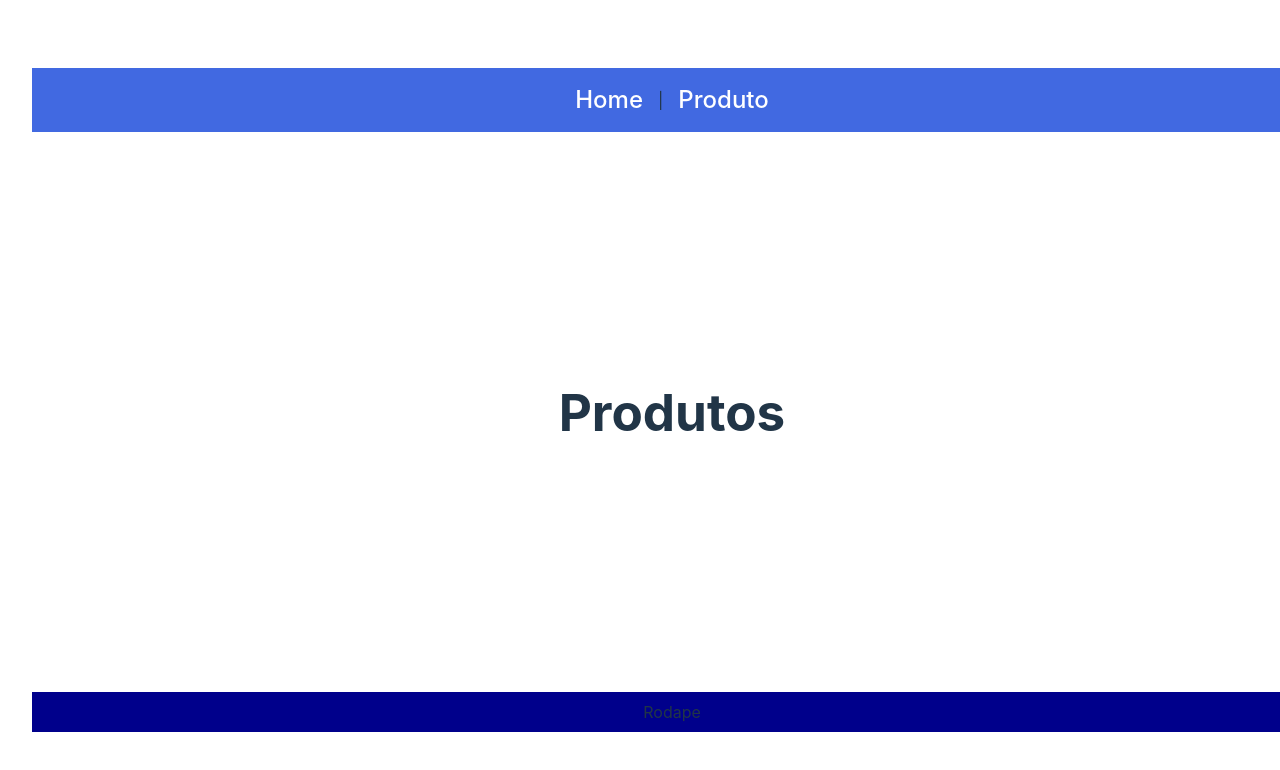
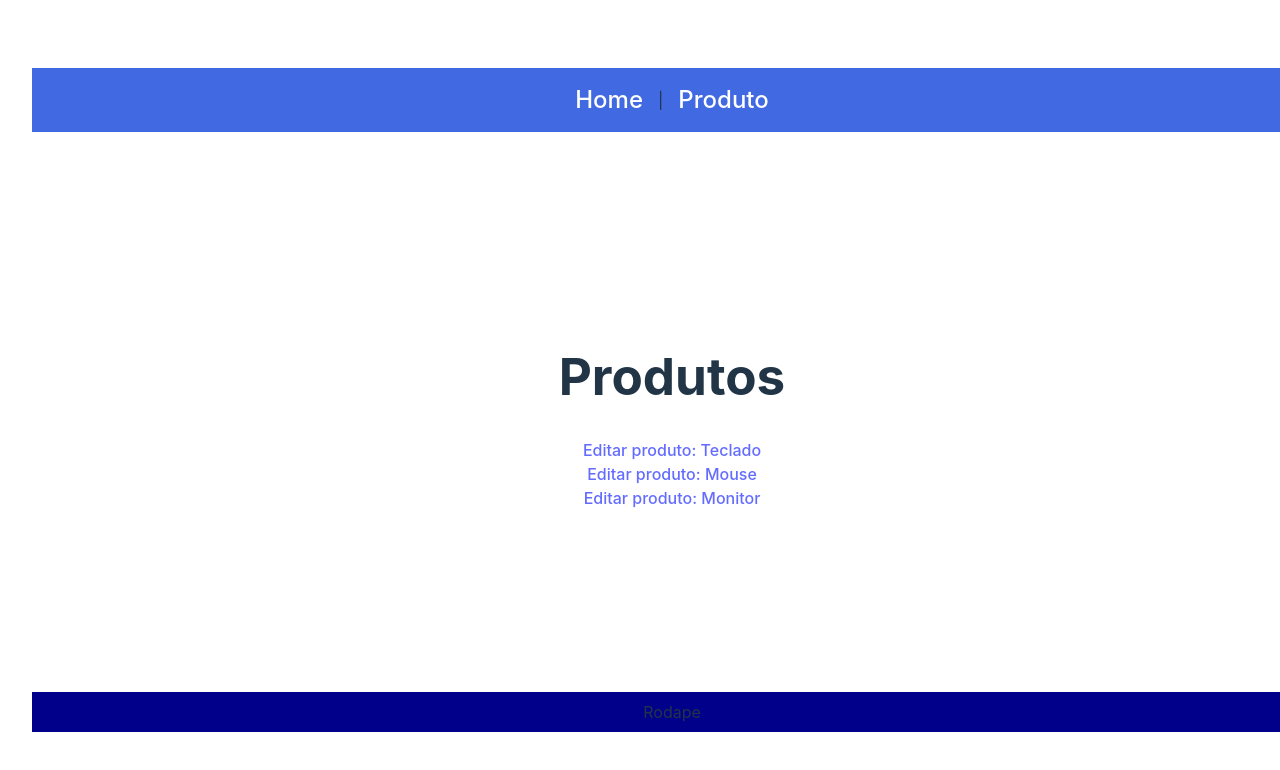
Before and after one commit to PhabloFiap/checkpoint1, a React (Vite) app: page /produto in a window 1280 px wide. Shown: the top 770 px of the page. Built offline with nearby package versions, Linux system fonts and the light colour scheme.

Commit message:
Começando a passar valores pela URI

```diff
--- a/src/routes/Produto/index.jsx
+++ b/src/routes/Produto/index.jsx
@@ -1,7 +1,20 @@
+import { Link } from "react-router-dom"
+import { ListaProdutos } from "../../components/ListaProdutos"
+
+
 export default function Produtos(){
+
     return(
+
         <main>
             <h1>Produtos</h1>
+            {ListaProdutos.map(prod =>(
+                <div key= {prod.id}>
+                    <Link to={`/produtos/editar/${prod.id}`}>
+                        Editar produto: {prod.nome}
+                    </Link>
+                </div>
+            ))}
         </main>
 
     )
```
Also changed, not shown: src/components/ListaProdutos.jsx (renamed from src/components/ListaProdutos.js).
